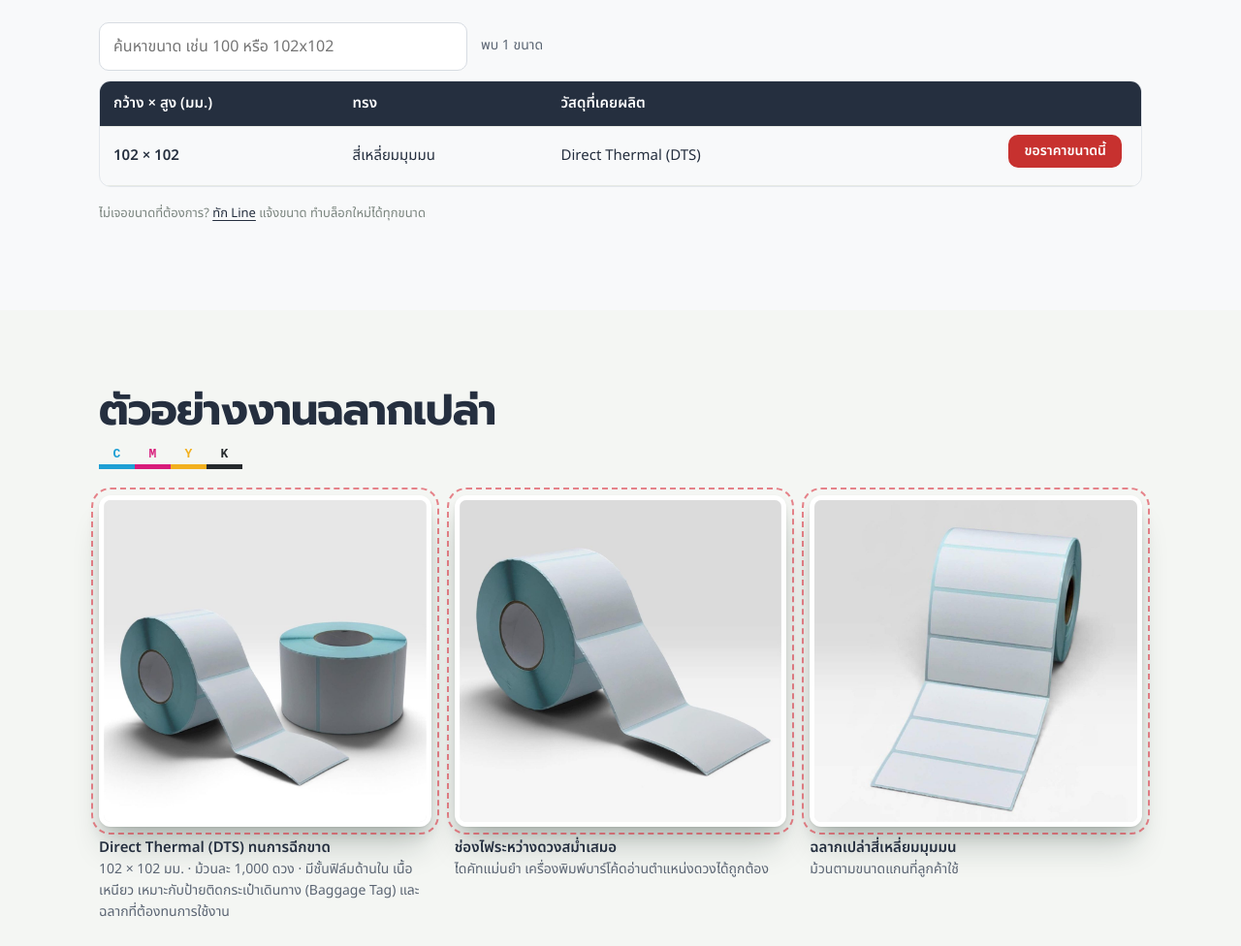
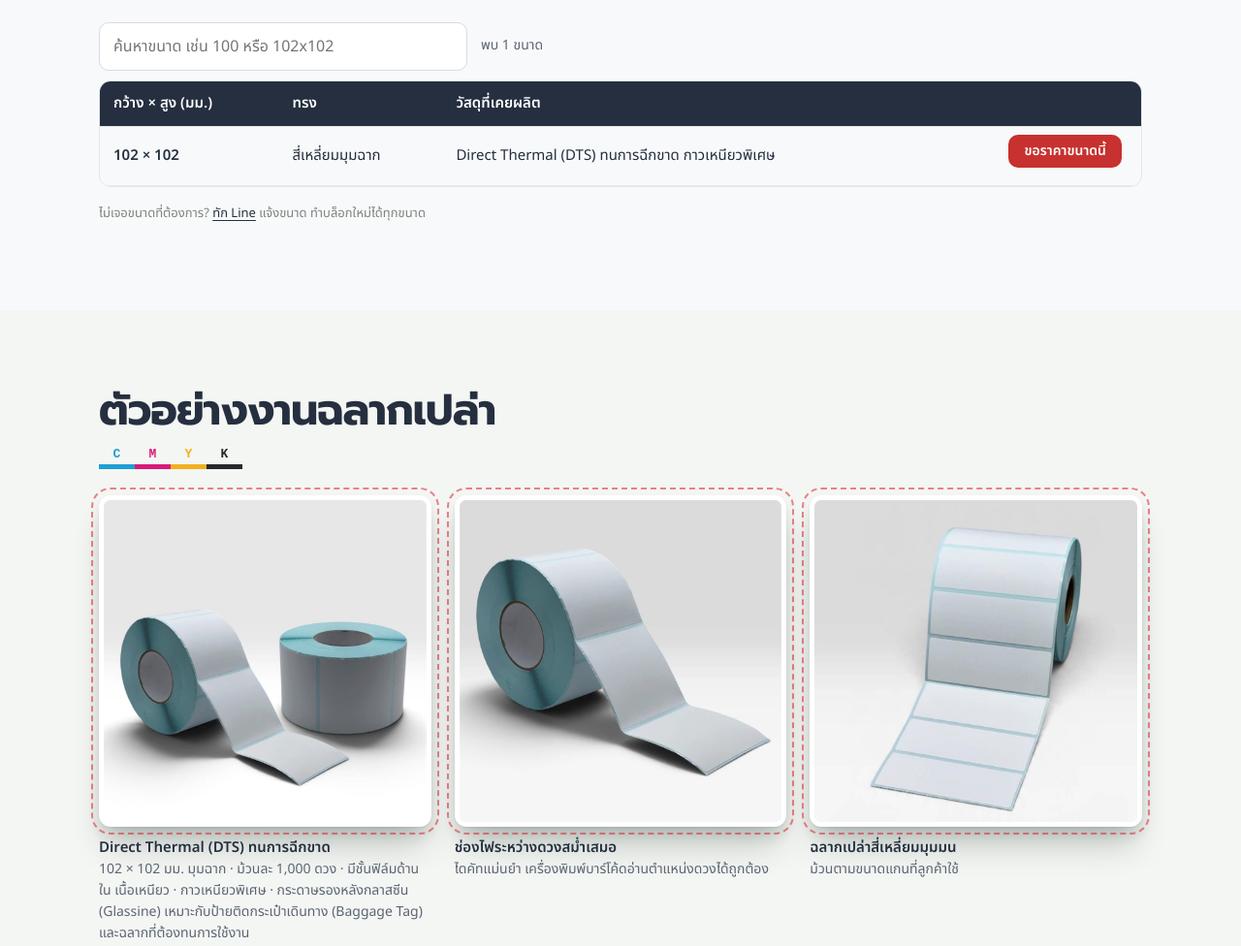
Before and after one commit to vpackaging/vpackaging.github.io, a plain HTML site: page blank-labels.html in a window 1280 px wide. Shown: the part 1480-2456 px from the top of the page at 97% size. Drawn offline with Linux system fonts and the light colour scheme.

Commit message:
Add files via upload

```diff
--- a/blank-labels.html
+++ b/blank-labels.html
@@ -37,7 +37,7 @@
 
 <section class="sec alt"><div class="w"><h2>ตัวอย่างงานฉลากเปล่า</h2>
 <div class="grid bl-ex">
-<figure><img width="1085" height="1100" class="pimg" src="img/blank-dts-102.jpg" alt="ฉลากเปล่า Direct Thermal ทนการฉีกขาด 102x102 มม." loading="lazy"><figcaption><b>Direct Thermal (DTS) ทนการฉีกขาด</b>102 × 102 มม. · ม้วนละ 1,000 ดวง · มีชั้นฟิล์มด้านใน เนื้อเหนียว เหมาะกับป้ายติดกระเป๋าเดินทาง (Baggage Tag) และฉลากที่ต้องทนการใช้งาน</figcaption></figure>
+<figure><img width="1085" height="1100" class="pimg" src="img/blank-dts-102.jpg" alt="ฉลากเปล่า Direct Thermal ทนการฉีกขาด 102x102 มม." loading="lazy"><figcaption><b>Direct Thermal (DTS) ทนการฉีกขาด</b>102 × 102 มม. มุมฉาก · ม้วนละ 1,000 ดวง · มีชั้นฟิล์มด้านใน เนื้อเหนียว · กาวเหนียวพิเศษ · กระดาษรองหลังกลาสซีน (Glassine) เหมาะกับป้ายติดกระเป๋าเดินทาง (Baggage Tag) และฉลากที่ต้องทนการใช้งาน</figcaption></figure>
 <figure><img width="1085" height="1100" class="pimg" src="img/blank-dts-102-b.jpg" alt="ฉลากเปล่า Direct Thermal ม้วนคลี่ออก เห็นช่องไฟระหว่างดวง" loading="lazy"><figcaption><b>ช่องไฟระหว่างดวงสม่ำเสมอ</b>ไดคัทแม่นยำ เครื่องพิมพ์บาร์โค้ดอ่านตำแหน่งดวงได้ถูกต้อง</figcaption></figure>
 <figure><img width="1000" height="1000" class="pimg" src="img/portfolio-blank-roll.jpg" alt="ฉลากเปล่าแบบม้วน ไดคัทสี่เหลี่ยมมุมมน" loading="lazy"><figcaption><b>ฉลากเปล่าสี่เหลี่ยมมุมมน</b>ม้วนตามขนาดแกนที่ลูกค้าใช้</figcaption></figure>
 </div></div></section>
@@ -48,9 +48,9 @@
 <script>
 /* ===== รายการขนาดบล็อกฉลากเปล่า =====
    เพิ่มขนาดใหม่: ก๊อปบรรทัดแล้วแก้ตัวเลข  [กว้าง, สูง, 'ทรง', 'วัสดุ']
-   ทรง: 'สี่เหลี่ยม' / 'สี่เหลี่ยมมุมมน' / 'วงกลม' / 'วงรี'                  */
+   ทรง: 'สี่เหลี่ยมมุมฉาก' / 'สี่เหลี่ยมมุมมน' / 'วงกลม' / 'วงรี'                  */
 var SIZES=[
- [102,102,'สี่เหลี่ยมมุมมน','Direct Thermal (DTS)'],
+ [102,102,'สี่เหลี่ยมมุมฉาก','Direct Thermal (DTS) ทนการฉีกขาด กาวเหนียวพิเศษ'],
 ];
 (function(){var b=document.getElementById('blb'),s=document.getElementById('bls'),c=document.getElementById('blc'),m=document.getElementById('blm'),LINE='https://line.me/R/ti/p/@vpackprinting';
  SIZES.sort(function(a,z){return a[0]-z[0]||a[1]-z[1]});
```
Also changed, not shown: portfolio.html (+1 -1 lines).
